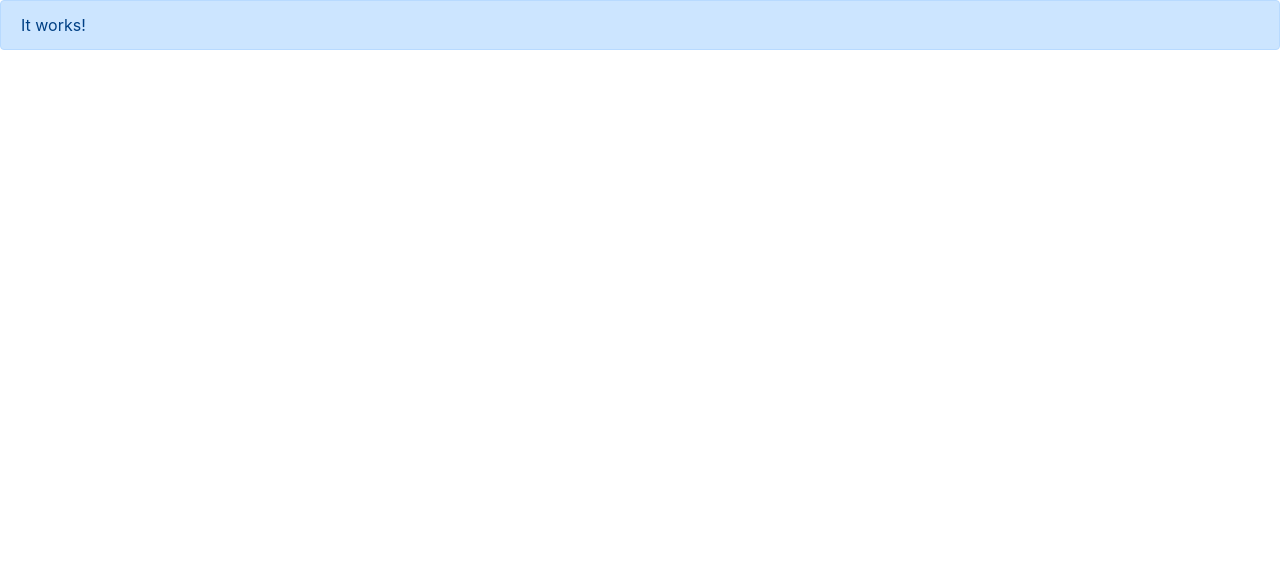
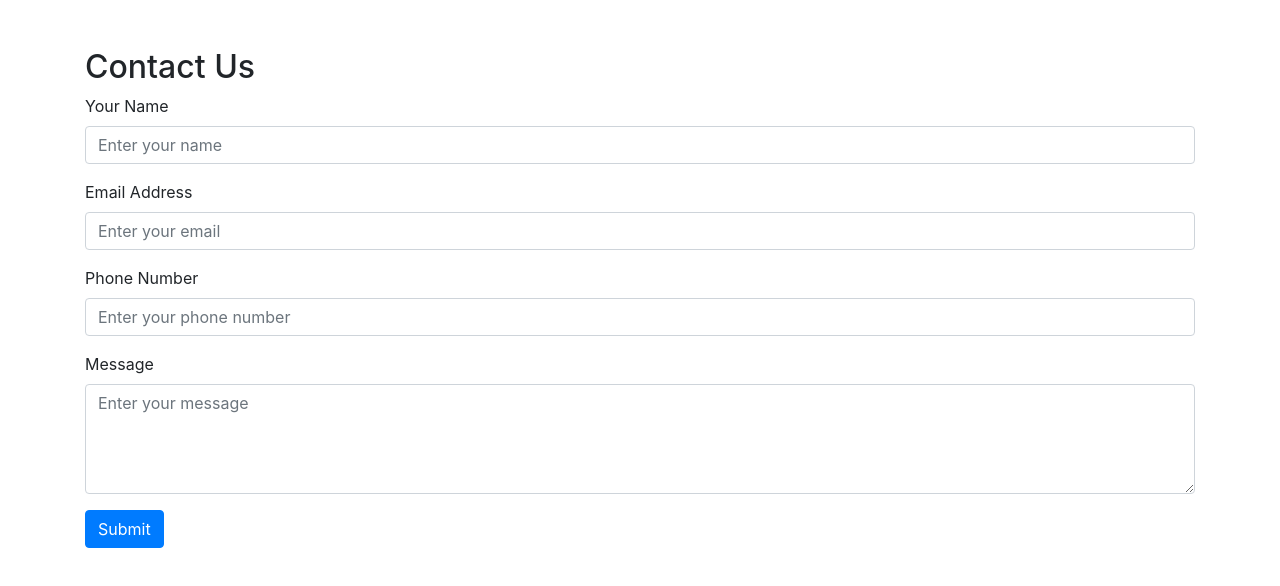
Before and after one commit to JasonNaggles/Week09Assignment, a website: page contact.html in a window 1280 px wide. Drawn offline with nearby package versions, Linux system fonts and the light colour scheme.

Commit message:
first commit

```diff
--- a/contact.html
+++ b/contact.html
@@ -7,10 +7,29 @@
     <link rel="stylesheet" href="node_modules/bootstrap/dist/css/bootstrap.css">
 </head>
 <body>
+    <div class="container mt-5">
+        <h2>Contact Us</h2>
+        <form>
+          <div class="form-group">
+            <label for="name">Your Name</label>
+            <input type="text" class="form-control" id="name" placeholder="Enter your name" required>
+          </div>
+          <div class="form-group">
+            <label for="email">Email Address</label>
+            <input type="email" class="form-control" id="email" placeholder="Enter your email" required>
+          </div>
+          <div class="form-group">
+            <label for="phone">Phone Number</label>
+            <input type="tel" class="form-control" id="phone" placeholder="Enter your phone number" required>
+          </div>
+          <div class="form-group">
+            <label for="message">Message</label>
+            <textarea class="form-control" id="message" rows="4" placeholder="Enter your message" required></textarea>
+          </div>
+          <button type="submit" class="btn btn-primary">Submit</button>
+        </form>
+      </div>
 
-<div class="alert alert-primary" role="alert">
-    It works!
-</div>
 <script src="node_modules/jquery/dist/jquery.js"></script>
 <script src="node_modules/bootstrap/dist/js/bootstrap.bundle.js"></script>
 </body>
```
